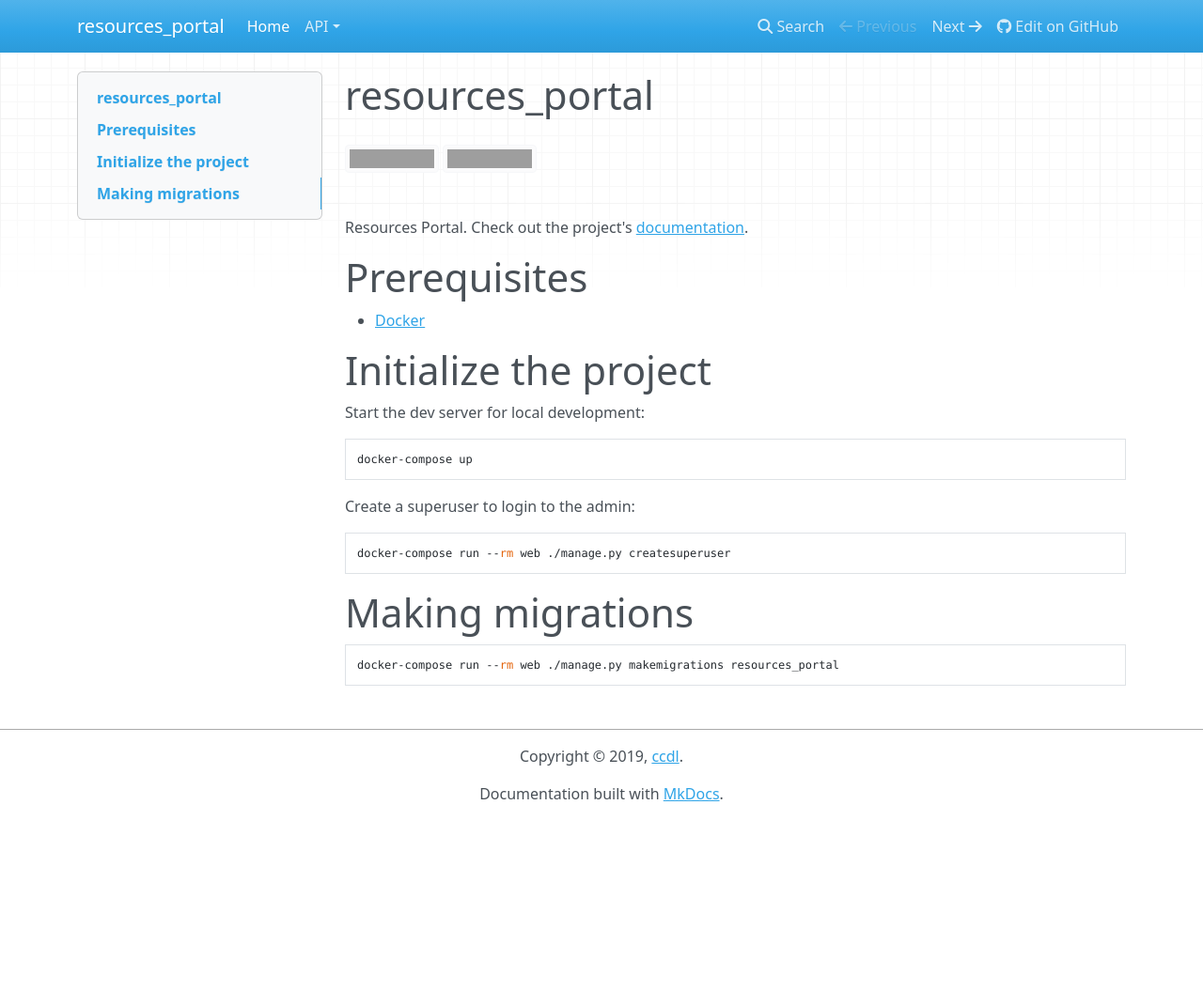
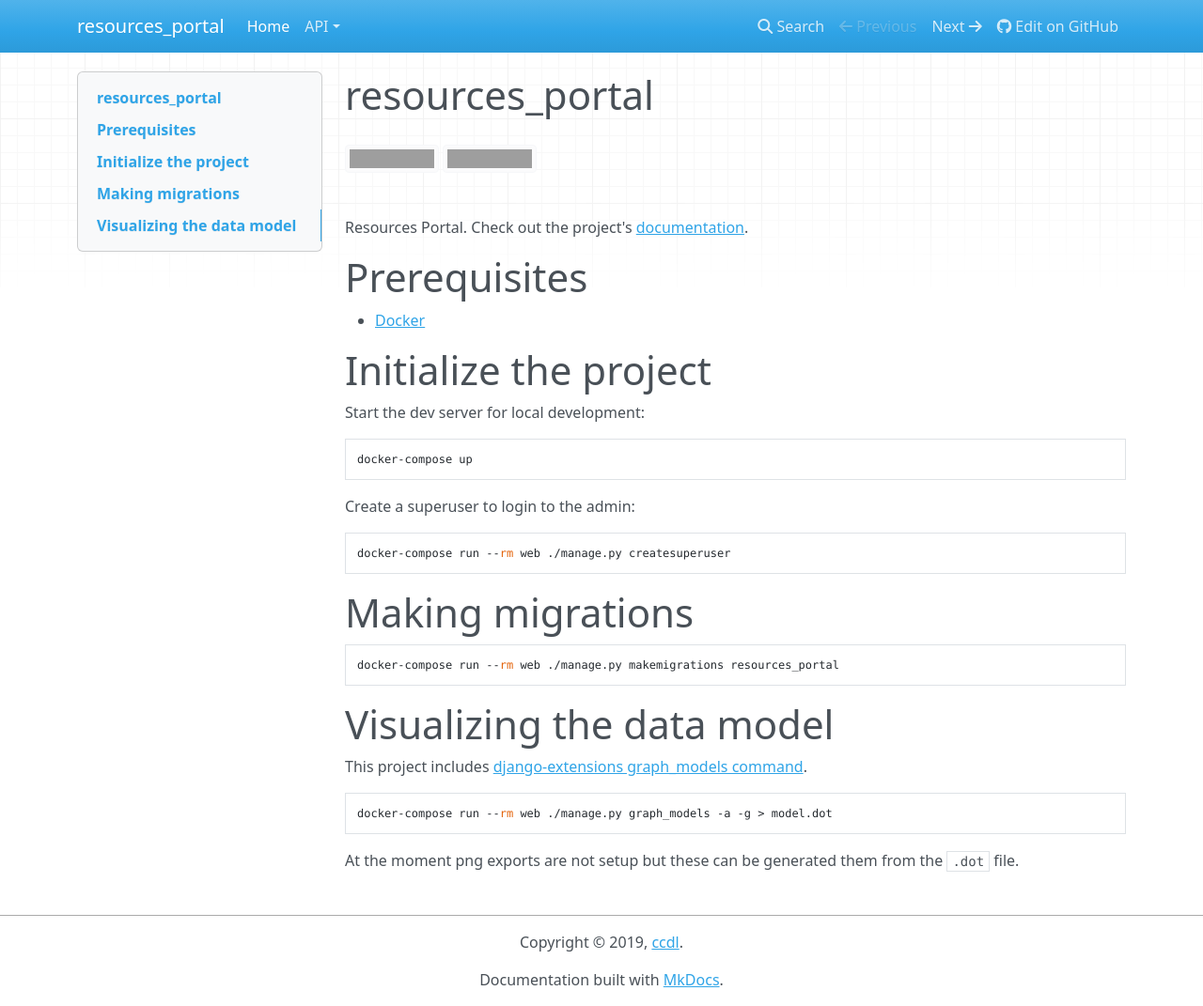
Before and after one commit to AlexsLemonade/resources-portal, an MkDocs documentation site: the page built from docs/index.md, in a window 1280 px wide and 1071 px high. Shown: the whole window at 94% size. Built offline with MkDocs 1.6.1, drawn with Linux system fonts in a browser that asks for light colours; nearby versions of some CDN libraries; grey boxes are pictures that could not be loaded.

Commit message:
docs to visualize the data model

````diff
--- a/docs/index.md
+++ b/docs/index.md
@@ -28,3 +28,13 @@ docker-compose run --rm web ./manage.py createsuperuser
 ```bash
 docker-compose run --rm web ./manage.py makemigrations resources_portal
 ```
+
+# Visualizing the data model
+
+This project includes [django-extensions graph_models command](https://django-extensions.readthedocs.io/en/latest/graph_models.html).
+
+```bash
+docker-compose run --rm web ./manage.py graph_models -a -g > model.dot
+```
+
+At the moment png exports are not setup but these can be generated them from the `.dot` file.
````
